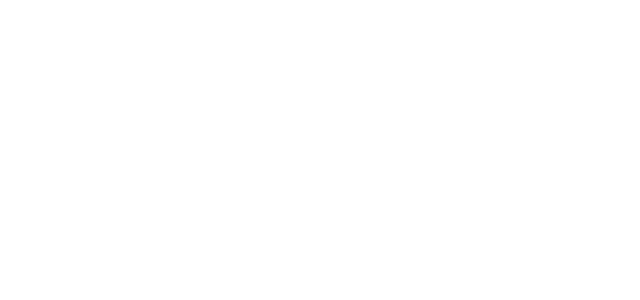
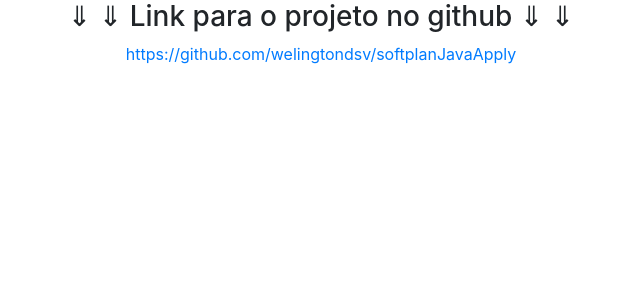
Before and after one commit to welingtondsv/softplanJavaApply, an Angular app in the folder front/: page /source in a window 1280 px wide. Before the commit this address led to /. Shown: the top 300 px of the page, without its empty margins (319-959 px from the left). Built offline with nearby package versions, Linux system fonts and the light colour scheme.

Commit message:
pagina com link do codigo

```diff
--- a/front/src/app/app.module.ts
+++ b/front/src/app/app.module.ts
@@ -9,13 +9,15 @@
 import {RouterModule} from '@angular/router';
 import {rotas} from './app.rotas';
 import {ReactiveFormsModule} from '@angular/forms';
+import { SourceComponent } from './paginas/source/source.component';
 
 @NgModule({
   declarations: [
     AppComponent,
     ListaComponent,
     CadastroComponent,
-    EdicaoComponent
+    EdicaoComponent,
+    SourceComponent
   ],
   imports: [
     BrowserModule,
--- a/front/src/app/app.rotas.ts
+++ b/front/src/app/app.rotas.ts
@@ -2,11 +2,13 @@
 import {CadastroComponent} from './paginas/cadastro/cadastro.component';
 import {ListaComponent} from './paginas/lista/lista.component';
 import {EdicaoComponent} from './paginas/edicao/edicao.component';
+import {SourceComponent} from './paginas/source/source.component';
 
 const routes: Routes = [
   { path: 'cadastrar-pessoa', component: CadastroComponent },
   { path: 'listar-pessoas', component: ListaComponent },
   { path: 'editar-pessoa', component: EdicaoComponent },
+  { path: 'source', component: SourceComponent },
   {path : '', component : ListaComponent}
 ];
 
--- /dev/null
+++ b/front/src/app/paginas/source/source.component.html
@@ -0,0 +1,8 @@
+<div class="container">
+  <div class="d-flex justify-content-center">
+    <h3>	&dArr;	&dArr; Link para o projeto no github 	&dArr;	&dArr;</h3>
+  </div>
+  <div class="d-flex justify-content-center">
+    <a href="https://github.com/welingtondsv/softplanJavaApply">https://github.com/welingtondsv/softplanJavaApply</a>
+  </div>
+</div>
--- /dev/null
+++ b/front/src/app/paginas/source/source.component.ts
@@ -0,0 +1,15 @@
+import { Component, OnInit } from '@angular/core';
+
+@Component({
+  selector: 'app-source',
+  templateUrl: './source.component.html',
+  styleUrls: ['./source.component.css']
+})
+export class SourceComponent implements OnInit {
+
+  constructor() { }
+
+  ngOnInit() {
+  }
+
+}
```
Also changed, not shown: front/src/app/paginas/source/source.component.css (added), 2 other files (tests, documents, lock files or other folders).
